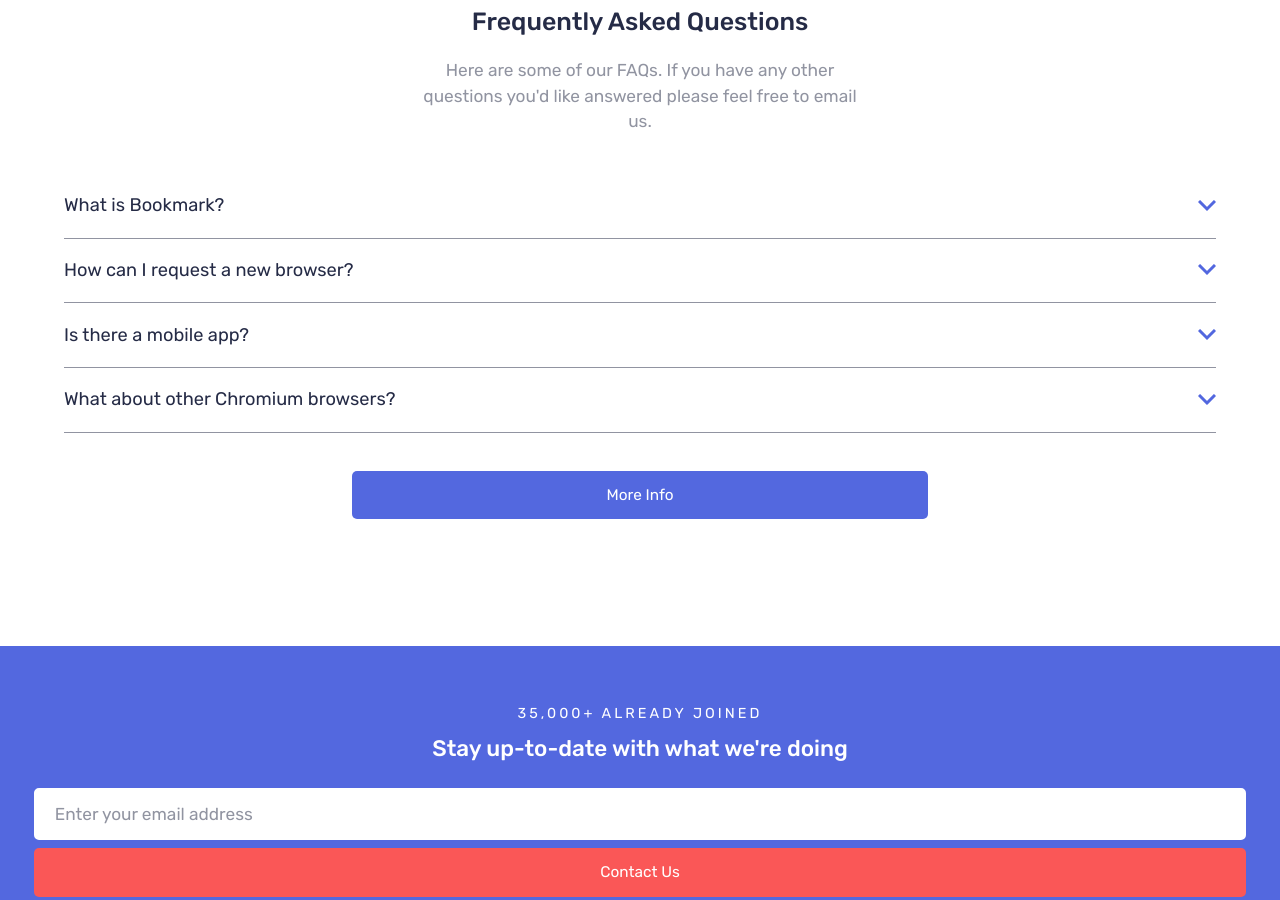
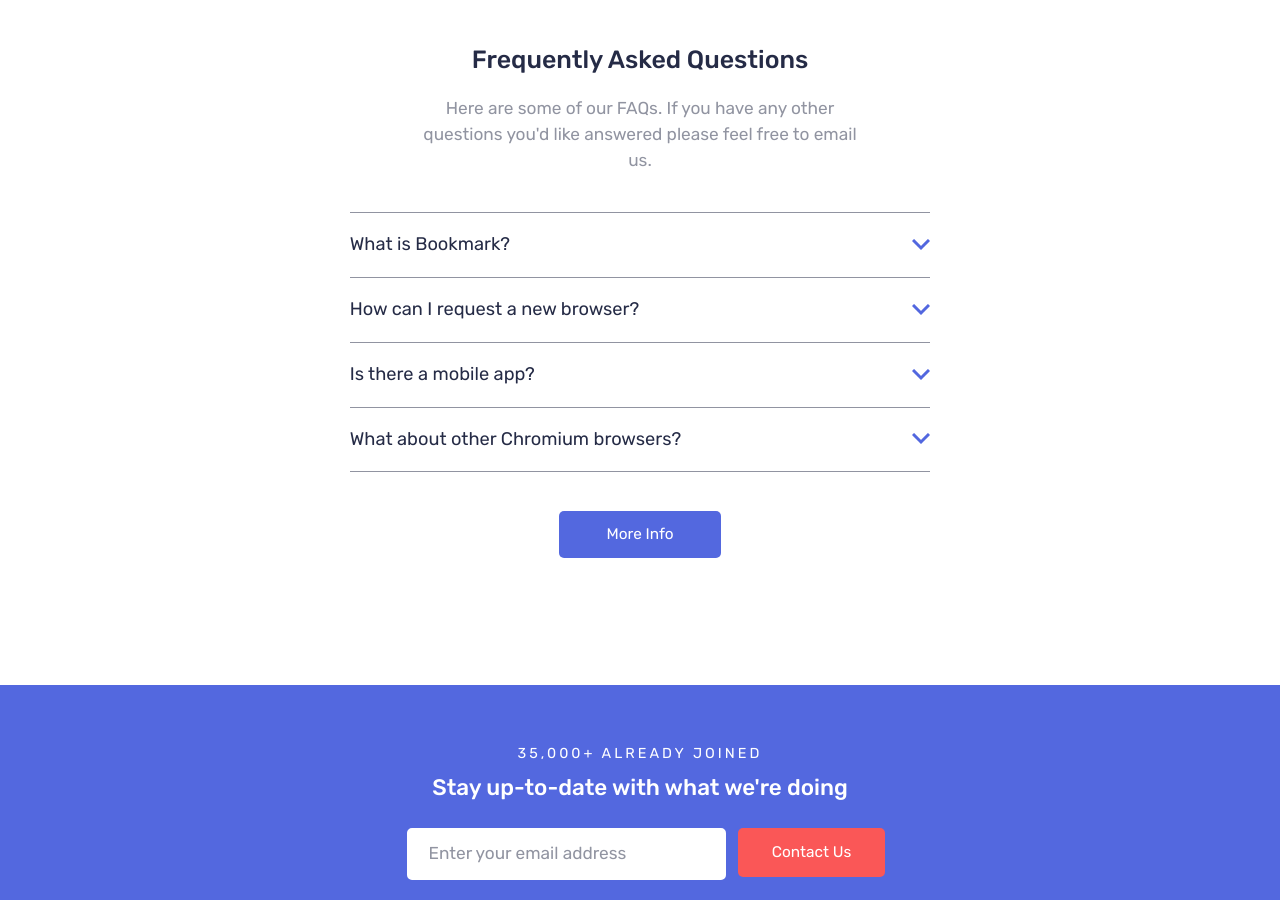
Before and after one commit to sodiqsanusi/bookmark-landing-page, a plain HTML site: page index.html in a window 1280 px wide. Shown: the part 2138-3038 px from the top of the page. Drawn offline with Linux system fonts and the light colour scheme.

Commit message:
The email input section (large screen)

```diff
--- a/index.html
+++ b/index.html
@@ -112,7 +112,7 @@
     </div>
   </section>
 
-  <section>
+  <section id="faq-section">
     <article>
       <h2>Frequently Asked Questions</h2>
       <p>Here are some of our FAQs. If you have any other questions you'd like
@@ -167,13 +167,17 @@
   </section>
 
   <section id="form-section">
+    <div>
       <p class="formP">35,000+ already joined</p>
       <h3>Stay up-to-date with what we're doing</h3>
       <form id="email-form" novalidate>
+        <div>
           <input class="email-input" id="email-input" type="email" placeholder="Enter your email address">
           <p class="error-message">Whoops, make sure it's an email</p>
+        </div>
         <button>Contact Us</button>
       </form>
+    </div>
   </section>
 
   <footer>
--- a/styles.css
+++ b/styles.css
@@ -511,4 +511,31 @@ footer li{
   }.browser-cards button{
     font-size: .7rem;
   }
+
+  #faq-section{
+    max-width: 645px;
+    margin: 7em auto 0;
+  }#faq-section li:first-of-type{
+    border-top: 1px solid #9194a1;
+  }#faq-section  .illustration-btn{
+    width: 25%;
+  }
+
+  #form-section div{
+    max-width: 490px;
+    margin: 0 auto;
+  }
+  #email-form{
+    width: 100%;
+    display: flex;
+    justify-content: space-between;
+    align-items: start;
+  }
+  #email-form div{
+    width: 65%;
+  }
+  #email-form button{
+    width: 30%;
+    margin: 0;
+  }
 }
```
Lines whose indentation alone changed are shown as unchanged.
